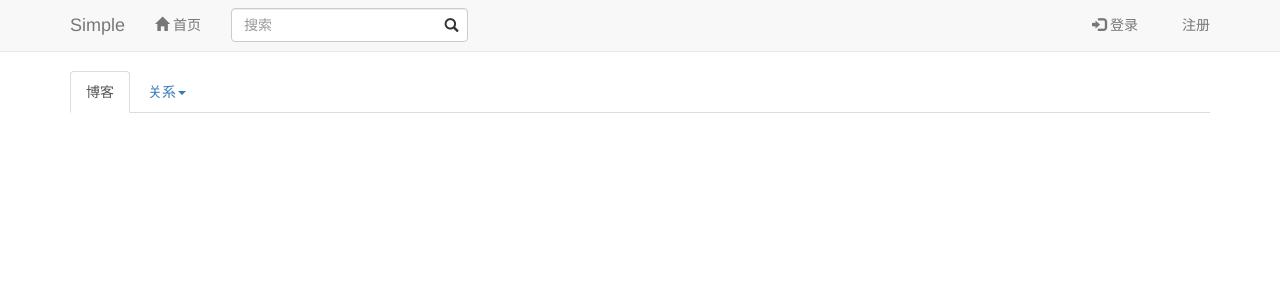
After one commit to widiot/simple, a Flask app: page /user/984209543@qq.com in a window 1280 px wide. The commit adds this page. Shown: the top 300 px of the page. Run offline with Flask 2, Linux system fonts and the light colour scheme; data comes from the database, SQL or seed files in the repository; both versions use the stored data as it was after the commit; some libraries are stand-ins or nearby versions; some web fonts are replaced.

Commit message:
给导航栏添加了Bootstrap和阿里图标，有强迫症的搞前端要死人

```diff
--- a/simpleblog/auth/views.py
+++ b/simpleblog/auth/views.py
@@ -7,6 +7,27 @@ from .forms import (LoginForm, RegisterForm, ChangePasswordForm,
 from ..models import User
 from ..email import send_email
 from .. import db
+
+
+# 过滤已经登录但是还未认证，请求的端点也不在auth中的用户，重定向到无权限页面
+@auth.before_app_request
+def before_request():
+    if current_user.is_authenticated:
+        current_user.ping()
+        if not current_user.confirmed \
+                and request.endpoint \
+                and request.endpoint[:5] != 'auth.' \
+                and request.endpoint != 'static':
+            return redirect(url_for('auth.unconfirmed'))
+
+
+# 如果是匿名用户或者已认证用户，则重定向到主页，否则到无权限页面
+@auth.route('/unconfirmed')
+def unconfirmed():
+    if current_user.is_anonymous or current_user.confirmed:
+        return redirect(url_for('main.index'))
+
+    return render_template('auth/unconfirmed.html')
 
 
 # 登录
@@ -38,8 +59,7 @@ def register():
         user = User(
             email=form.email.data,
             username=form.email.data,
-            avatar='default.jpg',
-            register_date=datetime.datetime.now())
+            avatar='default.jpg')
         user.set_password(form.password.data)
         db.session.add(user)
         db.session.commit()
@@ -66,28 +86,7 @@ def confirm(token):
         flash('你的邮箱已经通过验证')
     else:
         flash('邮箱验证错误或过期，请重试')
-
     return redirect(url_for('main.index'))
-
-
-# 过滤已经登录但是还未认证，请求的端点也不在auth中的用户，重定向到无权限页面
-@auth.before_app_request
-def before_request():
-    if current_user.is_authenticated:
-        if not current_user.confirmed \
-                and request.endpoint \
-                and request.endpoint[:5] != 'auth.' \
-                and request.endpoint != 'static':
-            return redirect(url_for('auth.unconfirmed'))
-
-
-# 如果是匿名用户或者已认证用户，则重定向到主页，否则到无权限页面
-@auth.route('/unconfirmed')
-def unconfirmed():
-    if current_user.is_anonymous or current_user.confirmed:
-        return redirect(url_for('main.index'))
-
-    return render_template('auth/unconfirmed.html')
 
 
 # 重新发送认证邮件
@@ -102,7 +101,6 @@ def resend_confirmation():
         user=current_user,
         token=token)
     flash('新的认证邮件已经发送到你的邮箱')
-
     return redirect(url_for('main.index'))
 
 
--- a/simpleblog/main/views.py
+++ b/simpleblog/main/views.py
@@ -1,7 +1,18 @@
-from flask import render_template, url_for
+from flask import render_template, url_for, abort
 from . import main
+from ..models import User
 
 
+# 主页
 @main.route('/', methods=['GET', 'POST'])
 def index():
     return render_template('index.html')
+
+
+# 用户资料页面
+@main.route('/user/<username>')
+def user(username):
+    user = User.query.filter_by(username=username).first()
+    if not user:
+        abort(404)
+    return render_template('user.html', user=user)
--- a/simpleblog/templates/base.html
+++ b/simpleblog/templates/base.html
@@ -5,6 +5,26 @@
     {{ super() }}
     <link rel="shortcut icon" href="{{ url_for('static',filename='images/favicon.ico') }}" type="image/x-icon">
     <link rel="icon" href="{{ url_for('static',filename='images/favicon.ico') }}" type="image/x-icon">
+    <style>
+        @font-face {
+            font-family: 'iconfont';  /* project id 467496 */
+            src: url('//at.alicdn.com/t/font_467496_hw5737h1l9pb9.eot');
+            src: url('//at.alicdn.com/t/font_467496_hw5737h1l9pb9.eot?#iefix') format('embedded-opentype'),
+            url('//at.alicdn.com/t/font_467496_hw5737h1l9pb9.woff') format('woff'),
+            url('//at.alicdn.com/t/font_467496_hw5737h1l9pb9.ttf') format('truetype'),
+            url('//at.alicdn.com/t/font_467496_hw5737h1l9pb9.svg#iconfont') format('svg');
+        }
+
+        .icon-zhuce {
+            font-family: "iconfont" !important;
+            font-size: 13px;
+            font-style: normal;
+            -webkit-font-smoothing: antialiased;
+            -webkit-text-stroke-width: 0.4px;
+            -moz-osx-font-smoothing: grayscale;
+            margin-top: 20px;
+        }
+    </style>
 {% endblock %}
 
 {# 网页标题 #}
@@ -30,33 +50,62 @@
             {# 收集导航链接，表单和其他内容进行切换 #}
             <div class="collapse navbar-collapse" id="bs-example-navbar-collapse-1">
                 <ul class="nav navbar-nav">
-                    <li><a href="{{ url_for('main.index') }}">首页</a></li>
+                    <li>
+                        <a href="{{ url_for('main.index') }}">
+                            <span class="glyphicon glyphicon-home"></span> 首页</a>
+                    </li>
                     {% if current_user.is_authenticated %}
-                        <li><a href="#">关注</a></li>
+                        <li>
+                            <a href="#">
+                                <span class="glyphicon glyphicon-eye-open"></span> 关注</a>
+                        </li>
                     {% endif %}
                 </ul>
                 <form class="navbar-form navbar-left">
-                    <div class="form-group">
+                    <div class="form-group has-feedback">
                         <input type="text" class="form-control" placeholder="搜索">
+                        <span class="glyphicon glyphicon-search form-control-feedback"></span>
                     </div>
-                    <button type="submit" class="btn btn-primary">搜索</button>
                 </form>
                 <ul class="nav navbar-nav navbar-right">
                     {% if current_user.is_authenticated %}
-                        <li><a href="#">消息</a></li>
+                        <li>
+                            <a href="#">
+                                <span class="glyphicon glyphicon-bell"></span> 消息</a>
+                        </li>
                         <li class="dropdown">
                             <a href="#" class="dropdown-toggle" data-toggle="dropdown" role="button"
-                               aria-haspopup="true" aria-expanded="false">我的</a>
-                            <ul class="dropdown-menu">
-                                <li><a href="#">我的主页</a></li>
-                                <li><a href="{{ url_for('auth.settings',option='index') }}">设置</a></li>
+                               style="padding: 10px 15px;"
+                               aria-haspopup="true" aria-expanded="false">
+                                <img class="img-circle"
+                                     src="{{ url_for('static',filename='images/'+current_user.avatar) }}"
+                                     width="30" height="30">
+                            </a>
+                            <ul class=" dropdown-menu" style="min-width:100%;">
+                                <li>
+                                    <a href="{{ url_for('main.user',username=current_user.username) }}">
+                                        <span class="glyphicon glyphicon-user"></span> 我的主页</a>
+                                </li>
+                                <li>
+                                    <a href="{{ url_for('auth.settings',option='index') }}">
+                                        <span class="glyphicon glyphicon-cog"></span> 设置</a>
+                                </li>
                                 <li role="separator" class="divider"></li>
-                                <li><a href="{{ url_for('auth.logout') }}">退出</a></li>
+                                <li>
+                                    <a href="{{ url_for('auth.logout') }}">
+                                        <span class="glyphicon glyphicon-log-out"></span> 退出</a>
+                                </li>
                             </ul>
                         </li>
                     {% else %}
-                        <li><a href="{{ url_for('auth.login') }}">登录</a></li>
-                        <li><a href="{{ url_for('auth.register') }}">注册</a></li>
+                        <li>
+                            <a href="{{ url_for('auth.login') }}">
+                                <span class="glyphicon glyphicon-log-in"></span> 登录</a>
+                        </li>
+                        <li>
+                            <a href="{{ url_for('auth.register') }}">
+                                <span class="icon-zhuce">&#xe675;</span> 注册</a>
+                        </li>
                     {% endif %}
                 </ul>
             </div>
--- /dev/null
+++ b/simpleblog/templates/user.html
@@ -0,0 +1,18 @@
+{% extends "base.html" %}
+
+{% block page_content %}
+    <ul id="myTab" class="nav nav-tabs">
+        <li class="active">
+            <a href="#blog" data-toggle="tab">博客</a>
+        </li>
+        <li class="dropdown">
+            <a href="#" id="myTabDrop1" class="dropdown-toggle" data-toggle="dropdown">
+                关系<b class="caret"></b>
+            </a>
+            <ul class="dropdown-menu" role="menu" aria-labelledby="myTabDrop1" style="min-width:100%;">
+                <li><a href="#following" tabindex="-1" data-toggle="tab">关注</a></li>
+                <li><a href="#followed" tabindex="-1" data-toggle="tab">粉丝</a></li>
+            </ul>
+        </li>
+    </ul>
+{% endblock %}
```
Also changed, not shown: migrations/versions/625caf7a81b2_.py (deleted, +0 -41 lines), migrations/versions/9a9f39c4bfdd_.py (renamed from migrations/versions/9c76dc674ba4_.py, +20 -5 lines), migrations/versions/f61c9759faf9_.py (deleted, +0 -28 lines), simpleblog/models.py (+21 -13 lines), simpleblog/database-deve.db.
